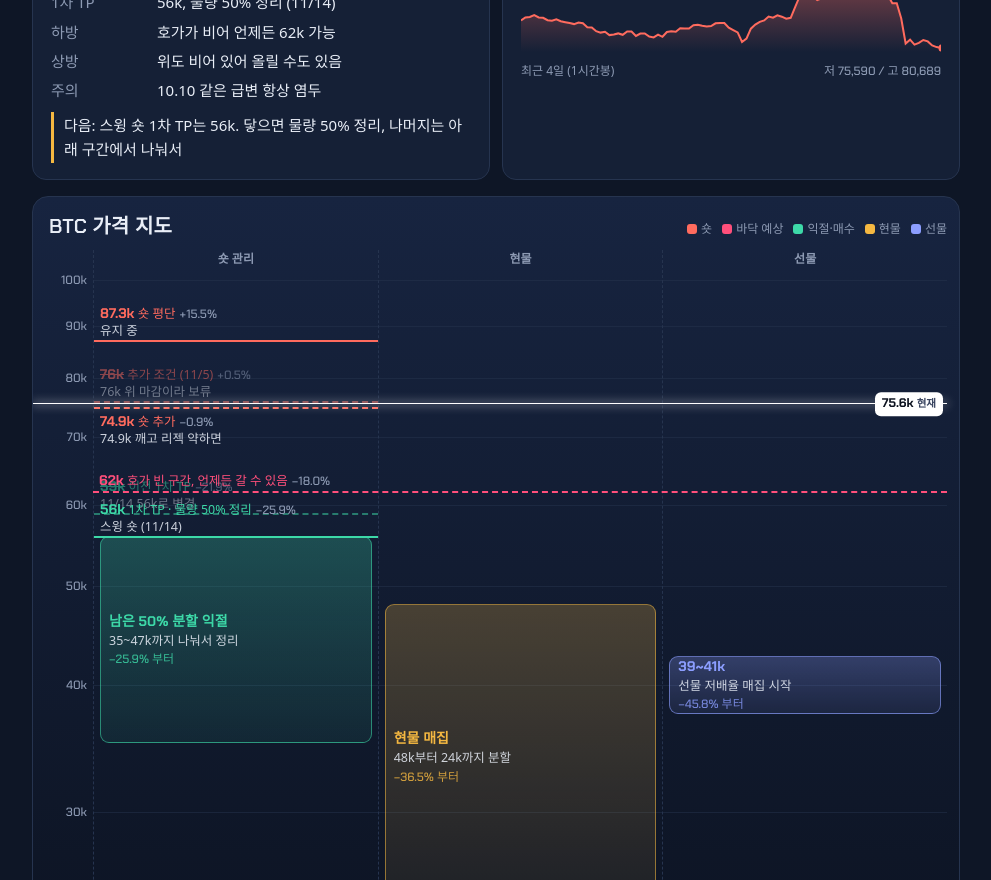
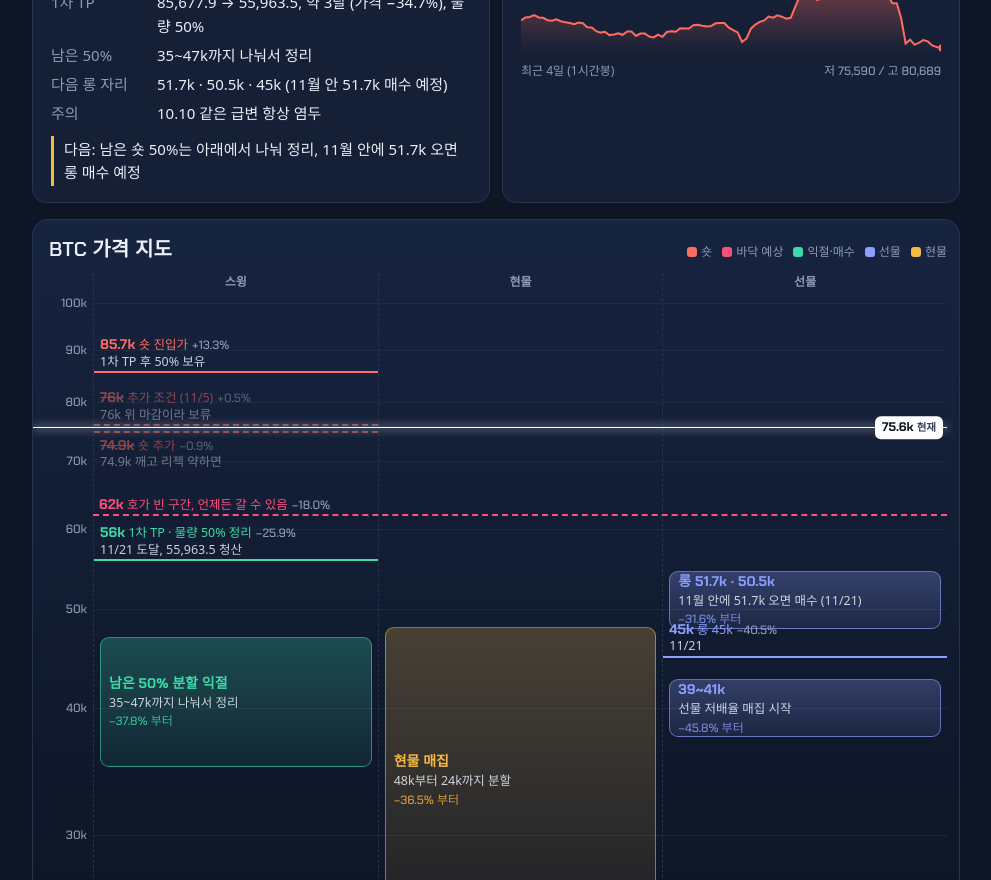
Before and after one commit to kan-plan/kan-plan.github.io, a plain HTML site: page index.html in a window 1280 px wide. Shown: the part 312-1192 px from the top of the page, without its empty margins (144-1135 px from the left). Drawn offline with Linux system fonts and the light colour scheme; a web font is replaced by a local one.

Commit message:
KAN 11/21 update: BTC swing short TP1 hit at 55,963.5, long zones 51.7k/50.5k/45k
Co-Authored-By: Claude Opus 5.5 <noreply@anthropic.com>
Claude-Session: https://claude.ai/code/session_01W8W41tWfoTb7Ke5o9eVHd8

```diff
--- a/index.html
+++ b/index.html
@@ -168,26 +168,27 @@ footer { color: var(--muted); font-size: 13px; border-top: 1px solid var(--line)
 
 <script>
 /* ======================= 업데이트는 여기만 고치면 돼요 ======================= */
-const UPDATED = "2026-11-21 03:00";
+const UPDATED = "2026-11-21 16:05";
 
 const ASSETS = [
   {
     id: "btc", name: "BTC", unit: "", scale: "log", lo: 20500, hi: 100000,
     now: { p: 75590, at: "11/6 08:00" }, live: "BTC-USDT-SWAP",
-    lanes: ["숏 관리", "현물", "선물"],
+    lanes: ["스윙", "현물", "선물"],
     summary: {
-      title: "BTC", tag: ["숏 유지", "short"], big: "87.3k", bigNote: "숏 평단",
-      rows: [["1차 TP", "56k, 물량 50% 정리 (11/14)"], ["하방", "호가가 비어 언제든 62k 가능"], ["상방", "위도 비어 있어 올릴 수도 있음"], ["주의", "10.10 같은 급변 항상 염두"]],
-      next: "스윙 숏 1차 TP는 56k. 닿으면 물량 50% 정리, 나머지는 아래 구간에서 나눠서"
+      title: "BTC", tag: ["1차 TP 도달", "take"], big: "55,963.5", bigNote: "1차 TP 청산가 (진입 85,677.9)",
+      rows: [["1차 TP", "85,677.9 → 55,963.5, 약 3달 (가격 −34.7%), 물량 50%"], ["남은 50%", "35~47k까지 나눠서 정리"], ["다음 롱 자리", "51.7k · 50.5k · 45k (11월 안 51.7k 매수 예정)"], ["주의", "10.10 같은 급변 항상 염두"]],
+      next: "남은 숏 50%는 아래에서 나눠 정리, 11월 안에 51.7k 오면 롱 매수 예정"
     },
     items: [
-      { kind: "level", lane: 1, p: 87300, c: "short", label: "숏 평단", note: "유지 중", st: ["보유", "short"] },
+      { kind: "level", lane: 1, p: 85677.9, c: "short", label: "숏 진입가", note: "1차 TP 후 50% 보유", st: ["보유", "short"] },
       { kind: "level", lane: 1, p: 76000, c: "short", dash: true, label: "추가 조건 (11/5)", note: "76k 위 마감이라 보류", gone: true, st: ["보류", "ref"] },
-      { kind: "level", lane: 1, p: 74900, c: "short", dash: true, below: true, label: "숏 추가", note: "74.9k 깨고 리젝 약하면", st: ["대기", "spot"] },
+      { kind: "level", lane: 1, p: 74900, c: "short", dash: true, below: true, label: "숏 추가", note: "74.9k 깨고 리젝 약하면", gone: true, st: ["지나감", "ref"] },
       { kind: "level", lane: 0, p: 62000, c: "bottom", dash: true, label: "호가 빈 구간, 언제든 갈 수 있음", note: "" },
-      { kind: "level", lane: 1, p: 59000, c: "take", dash: true, label: "이전 1차 TP", note: "11/14 56k로 변경", gone: true, st: ["변경", "ref"] },
-      { kind: "level", lane: 1, p: 56000, c: "take", label: "1차 TP · 물량 50% 정리", note: "스윙 숏 (11/14)", st: ["대기", "spot"] },
-      { kind: "band", lane: 1, top: 56000, bot: 35000, c: "take", label: "남은 50% 분할 익절", note: "35~47k까지 나눠서 정리", st: ["대기", "spot"] },
+      { kind: "level", lane: 1, p: 56000, c: "take", label: "1차 TP · 물량 50% 정리", note: "11/21 도달, 55,963.5 청산", st: ["도달", "take"] },
+      { kind: "band", lane: 1, top: 47000, bot: 35000, c: "take", label: "남은 50% 분할 익절", note: "35~47k까지 나눠서 정리", st: ["대기", "spot"] },
+      { kind: "band", lane: 3, top: 51700, bot: 50500, c: "fut", label: "롱 51.7k · 50.5k", note: "11월 안에 51.7k 오면 매수 (11/21)", st: ["대기", "spot"] },
+      { kind: "level", lane: 3, p: 45000, c: "fut", label: "롱 45k", note: "11/21", st: ["대기", "spot"] },
       { kind: "band", lane: 2, top: 48000, bot: 24000, c: "spot", label: "현물 매집", note: "48k부터 24k까지 분할", st: ["대기", "spot"] },
       { kind: "band", lane: 3, top: 41000, bot: 39000, c: "fut", label: "39~41k", note: "선물 저배율 매집 시작", st: ["대기", "spot"] },
       { kind: "level", lane: 3, p: 23000, c: "fut", dash: true, below: true, label: "청산가 23k 아래", note: "안전하게", noDist: true },
@@ -250,6 +251,7 @@ const NOTES = { at: "11/06 17:55", title: "이쯤에서 보는 미장", items: [
 ], foot: "하락은 피했지만 너무 많은 사람이 피를 흘려서 마음 아프네요." };
 
 const LOG = [
+  { t: "11/21 16:05", m: "칸 11/21 13:24~13:36: BTC 스윙 숏 3달 만에 1차 TP 도달 (진입 85,677.9 → 55,963.5, 물량 50%). 롱 자리 51.7k, 50.5k, 45k. 지금은 별 생각 없고 11월 안에 51.7k 오면 매수 예정." },
   { t: "11/21 03:00", m: "칸 11/21 02:55: SOXL 28달러, 23달러 지정가 매수 오픈 예정 (이전 36~28 분할 계획 대체). BTC는 여전히 유지." },
   { t: "11/15 14:55", m: "칸 11/14 21:54: BTC 스윙 숏 1차 TP 59k → 56k, 닿으면 물량 50% 정리. SOXL 포지션 없음, 36~28 분할 매수 예정. 나머지 변동 없음." },
   { t: "11/06 18:10", m: "BTC: 76k 위 마감으로 추가 숏 보류, 74.9k 깨고 리젝 약하면 추가. 62k 하방 열림 메모. SOXL 다음 자리 36, 36~25 반등 기대. 미장 코멘트, 레버리지 원칙 추가." },
```
